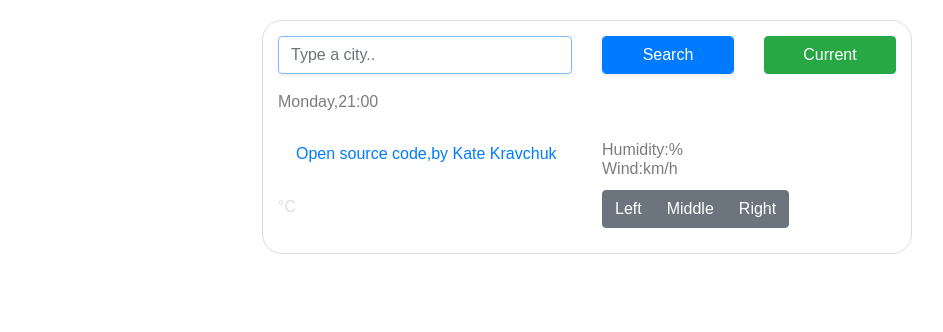
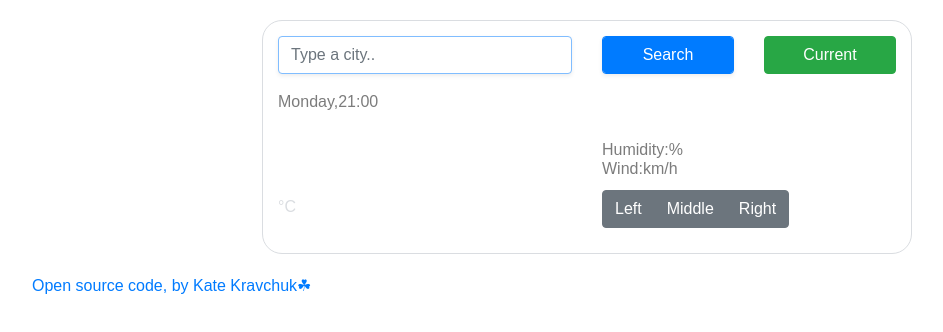
Before and after one commit to kate-kravchuk/happy-repository, a plain HTML site: page index.html in a window 1280 px wide. Shown: the whole page, without its empty margins (53-996 px from the left). Drawn offline with nearby package versions, Linux system fonts and the light colour scheme; no server answers.

Commit message:
moved a link
moved a link

```diff
--- a/index.html
+++ b/index.html
@@ -58,9 +58,6 @@
               <div class="float-left">
                 <span class="temperature" id="temperature"></span>°C
               </div>
-              <a href="https://github.com/kate-kravchuk/happy-repository"
-                >Open source code,by Kate Kravchuk</a
-              >
             </div>
           </div>
           <div class="col-6">
@@ -76,6 +73,13 @@
           </div>
         </div>
       </div>
+      <div class="row">
+        <div class="col-12">
+          <a href="https://github.com/kate-kravchuk/happy-repository"
+            >Open source code, by Kate Kravchuk☘</a
+          >
+        </div>
+      </div>
     </div>
 
     <script src="src/index.js"></script>
```
